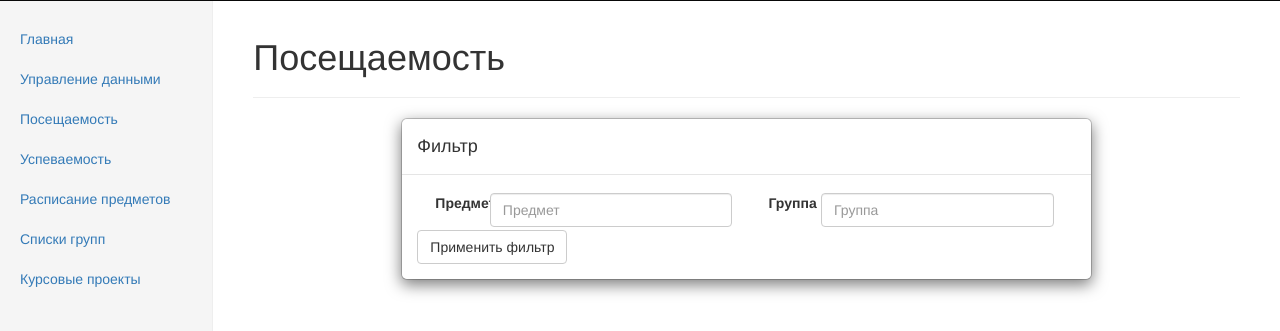
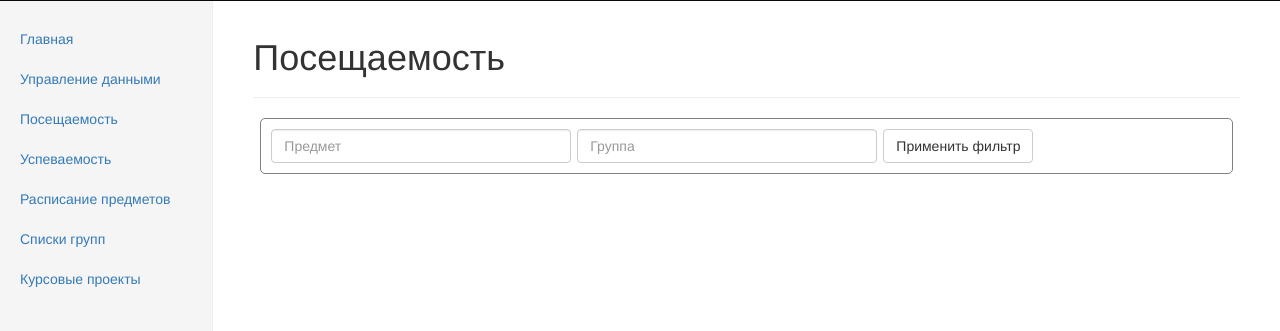
Before and after one commit to EvgeniyGor/StudentRecords, a Django app: template studentrecords/templates/studentrecords/attendance.html in a window 1280 px wide. Shown: the part 52-383 px from the top of the page. Run offline with Django 3.2, Linux system fonts and the light colour scheme; the template is opened without the code that fills it, so the values that code supplies are empty; parts of the project's set-up code (start-up, migrations or seed data) failed here and were passed over; some libraries are stand-ins or nearby versions.

Commit message:
[Update] Верстка

```diff
--- a/studentrecords/templates/studentrecords/attendance.html
+++ b/studentrecords/templates/studentrecords/attendance.html
@@ -4,28 +4,16 @@
 
 {% block content %}
 
-<div class="modal-content" style="width: 70%; margin: 0 auto">
-    <div class="modal-header">
-        <h4 class="modal-title" id="myModalLabel">Фильтр</h4>
+<div id="filter-box" class="filter-block clearfix">
+    <div class="form-group">
+        <input type="text" class="form-control" id="last-name" placeholder="Предмет">
     </div>
-
-    <div class="modal-body">
-        <form role="form">
-            <div class="form-group row">
-                <label class="col-md-2" for="last-name">Предмет</label>
-                <div class="col-md-10">
-                    <input type="text" class="form-control" id="last-name" placeholder="Предмет">
-                </div>
-            </div>
-            <div class="form-group row">
-                <label class="col-md-2" for="group">Группа</label>
-                <div class="col-md-10">
-                    <input type="number" class="form-control" id="group" placeholder="Группа">
-                </div>
-            </div>
-            <button type="submit" class="btn btn-default">Применить фильтр</button>
-            <!--<button type="submit" class="btn btn-default">Экспорт данных</button>-->
-        </form>
+    <div class="form-group">
+        <input type="number" class="form-control" id="group" placeholder="Группа">
+    </div>
+    <div class="form-group">
+        <button type="submit" class="btn btn-default">Применить фильтр</button>
+        <!--<button type="submit" class="btn btn-default">Экспорт данных</button>-->
     </div>
 </div>
 
@@ -42,7 +30,7 @@
             <th>29.09</th>
             <th>Итого</th>
         </tr>
-        {% for record in attendance_item.attendance_records  %}
+        {% for record in attendance_item.attendance_records %}
         <tr>
             <td>Иванов И. И.</td>
             <td>
--- a/studentrecords/templates/studentrecords/students.html
+++ b/studentrecords/templates/studentrecords/students.html
@@ -27,8 +27,10 @@
     <div class="form-group">
         <input type="text" class="form-control" id="stepic" placeholder="Stepic">
     </div>
-    <button id="apply-students-filter" type="button" class="btn btn-default">Применить фильтр</button>
-    <!--<button type="button" class="btn btn-default">Экспорт данных</button>-->
+    <div class="form-group">
+        <button id="apply-students-filter" type="button" class="btn btn-default">Применить фильтр</button>
+        <!--<button type="button" class="btn btn-default">Экспорт данных</button>-->
+    </div>
 </div>
 
 {% for student in students %}
```
Also changed, not shown: studentrecords/static/js/app.js (+28 -20 lines), studentrecords/templates/studentrecords/grades.html (+4 -16 lines), studentrecords/templates/studentrecords/group-list.html (+6 -15 lines), studentrecords/templates/studentrecords/term-projects.html (+6 -15 lines), studentrecords/templates/studentrecords/timetable.html (+11 -16 lines).
